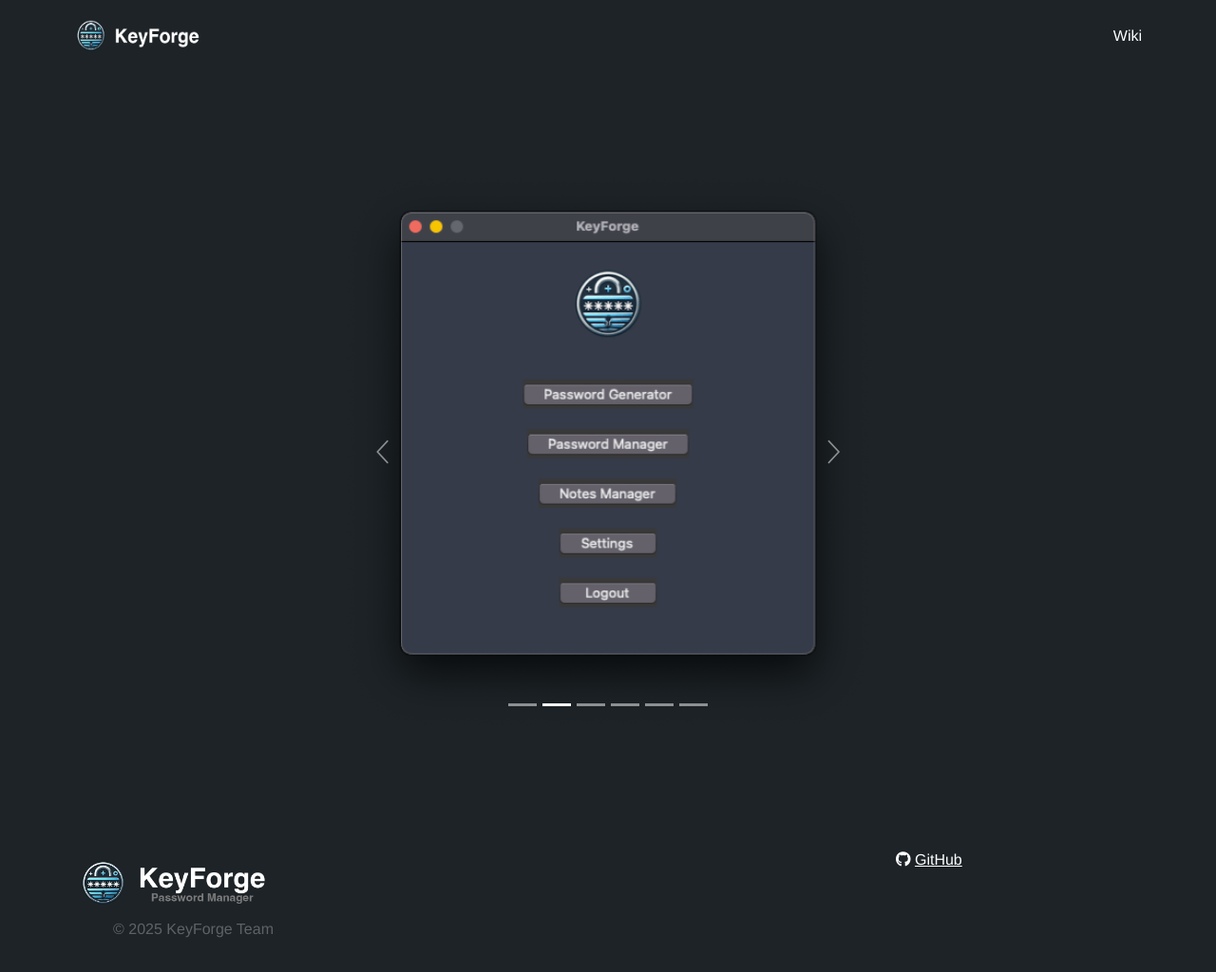
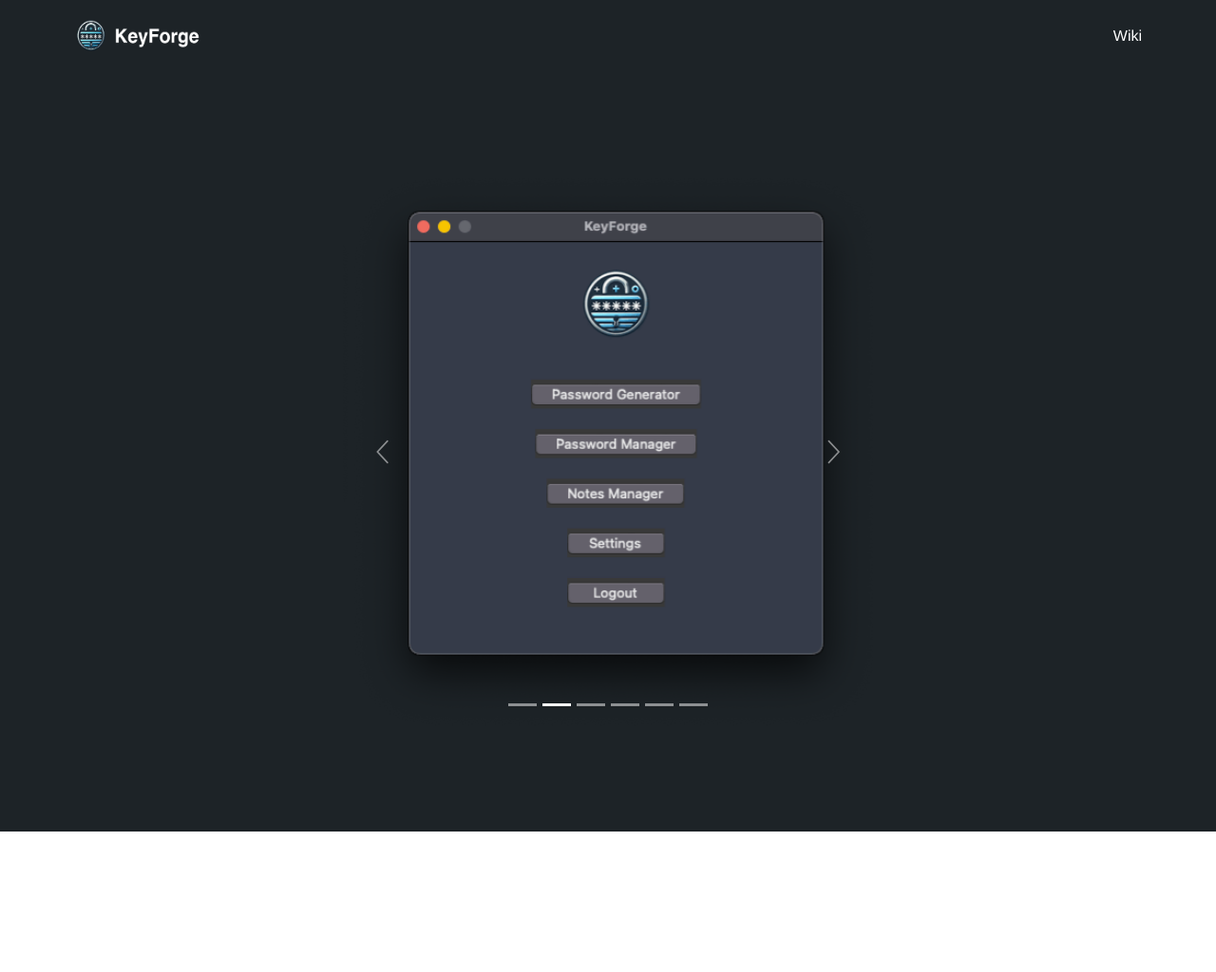
Before and after one commit to SimpliAj/KeyForge, a plain HTML site: page preview/index.html in a window 1280 px wide. Shown: the whole page at 95% size. After the commit the page ends 876 px from the top, so only its background shows below. Drawn offline with Linux system fonts and the light colour scheme.

Commit message:
preview changes

```diff
--- a/preview/index.html
+++ b/preview/index.html
@@ -120,30 +120,7 @@
 <!-- ScrollToTop Button END-->
 
 
-<!-- bloc-6 -->
-<div class="bloc bgc-3893 d-bloc" id="bloc-6">
-	<div class="container bloc-lg bloc-sm-lg">
-		<div class="row">
-			<div class="col-md-3 col-sm-6">
-				<picture><source type="image/webp" srcset="../img/lazyload-ph.png" data-srcset="../img/FooterLogo.webp"><img src="../img/lazyload-ph.png" data-src="../img/FooterLogo.png" class="img-fluid img-style float-lg-none lazyload" alt="FooterLogo" width="225" height="70"></picture><a href="#" class="a-btn a-block footer-link ltc-2521 link-style text-lg-center">© 2025 KeyForge Team</a>
-			</div>
-			<div class="col-md-3 col-sm-6">
-				<h4 class="mg-md text-center text-sm-start">
-					<br>
-				</h4><a href="../" class="a-btn a-block footer-link"></a><a href="../" class="a-btn a-block footer-link"><br></a>
-			</div>
-			<div class="col-md-3 col-sm-6">
-				<a href="../" class="a-btn a-block footer-link ltc-247 object-hidden">Privacy</a><a href="../" class="a-btn a-block footer-link ltc-7321 object-hidden">Legal Info</a>
-			</div>
-			<div class="col-md-3 col-sm-6">
-				<h3 class="mb-4 h3-style tc-247">
-					<span class="fab fa-github"></span> <a class="ltc-7321" href="https://github.com/SimpliAj/KeyForge" target="_blank">GitHub</a>
-				</h3>
-			</div>
-		</div>
-	</div>
-</div>
-<!-- bloc-6 END -->
+
 
 </div>
 <!-- Main container END -->
```
Also changed, not shown: 1 other file.
